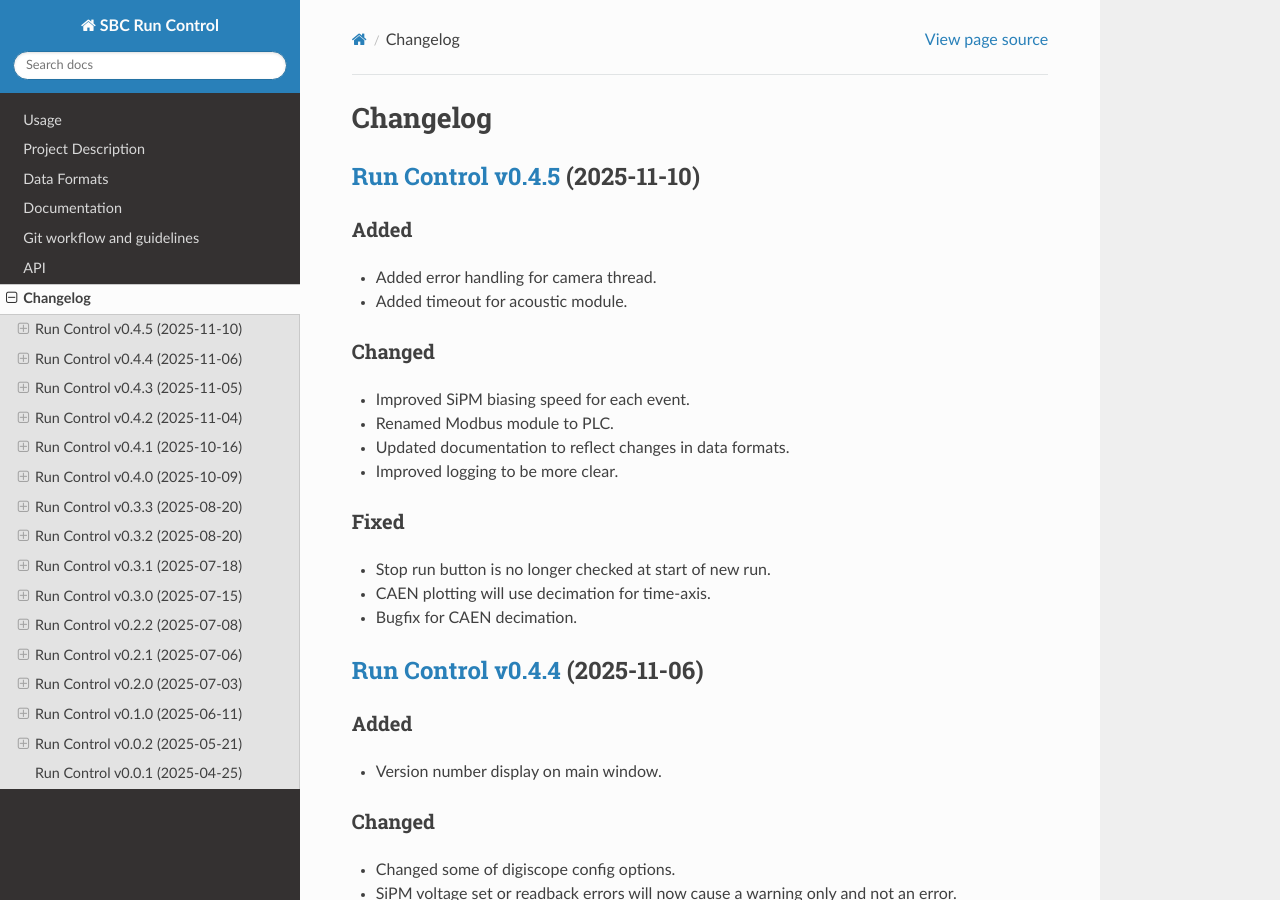
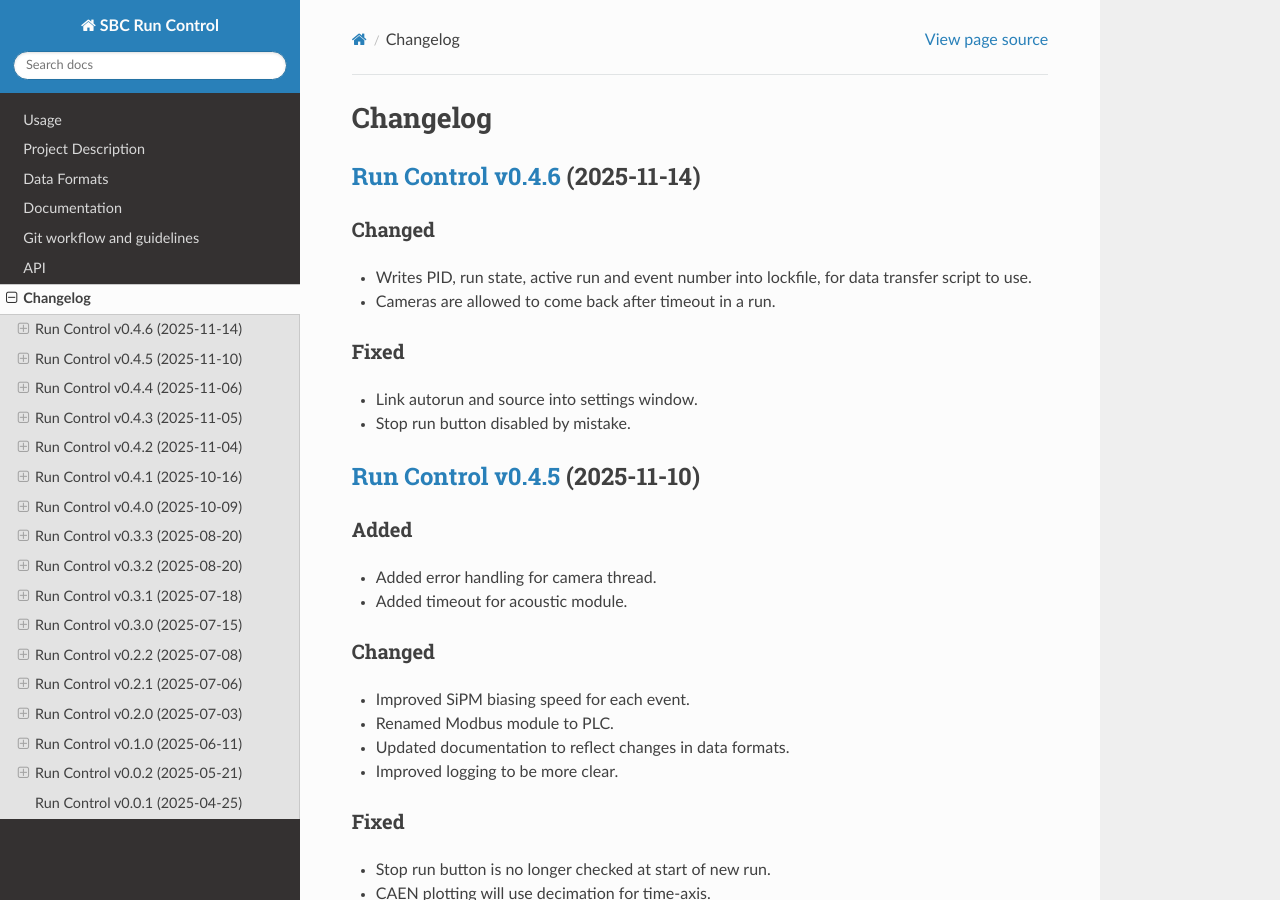
Before and after one commit to SBC-Collaboration/SBC-RunControl, a Sphinx documentation site: the page built from docs/changelog.md, in a window 1280 px wide and 900 px high. Built offline with Sphinx 7.4.7 and the Read the Docs theme 3.1.0, drawn with Linux system fonts in a browser that asks for light colours.

Commit message:
Prepare for v0.4.6

```diff
--- a/docs/changelog.md
+++ b/docs/changelog.md
@@ -1,4 +1,12 @@
 # Changelog
+
+## [Run Control v0.4.6](https://github.com/SBC-Collaboration/SBC-RunControl/releases/tag/v0.4.6) (2025-11-14)
+### Changed
+- Writes PID, run state, active run and event number into lockfile, for data transfer script to use.
+- Cameras are allowed to come back after timeout in a run.
+### Fixed
+- Link autorun and source into settings window.
+- Stop run button disabled by mistake.
 
 ## [Run Control v0.4.5](https://github.com/SBC-Collaboration/SBC-RunControl/releases/tag/v0.4.5) (2025-11-10)
 ### Added
--- a/docs/conf.py
+++ b/docs/conf.py
@@ -7,8 +7,8 @@ project = 'SBC Run Control'
 copyright = '2024-2025 SBC Collaboration'
 author = 'SBC Collaboration'
 
-release = '0.4.5'
-version = '0.4.5'
+release = '0.4.6'
+version = '0.4.6'
 
 # -- General configuration
 
```
